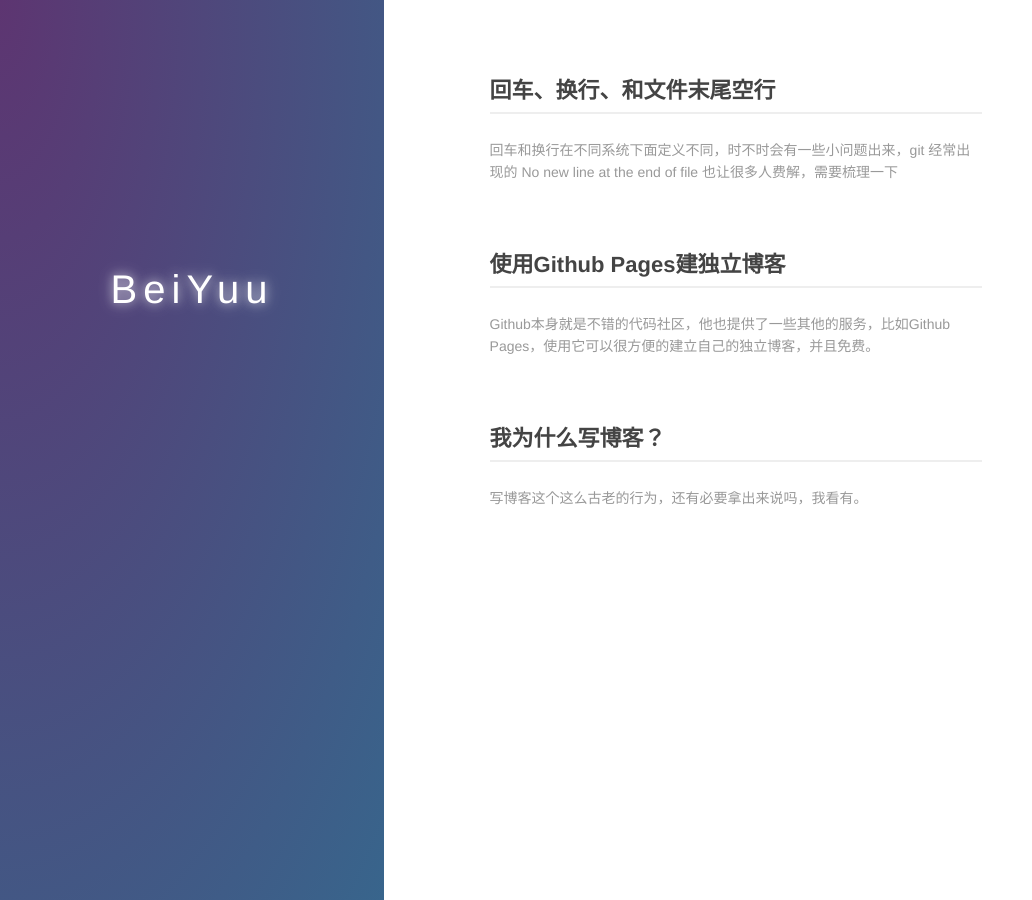
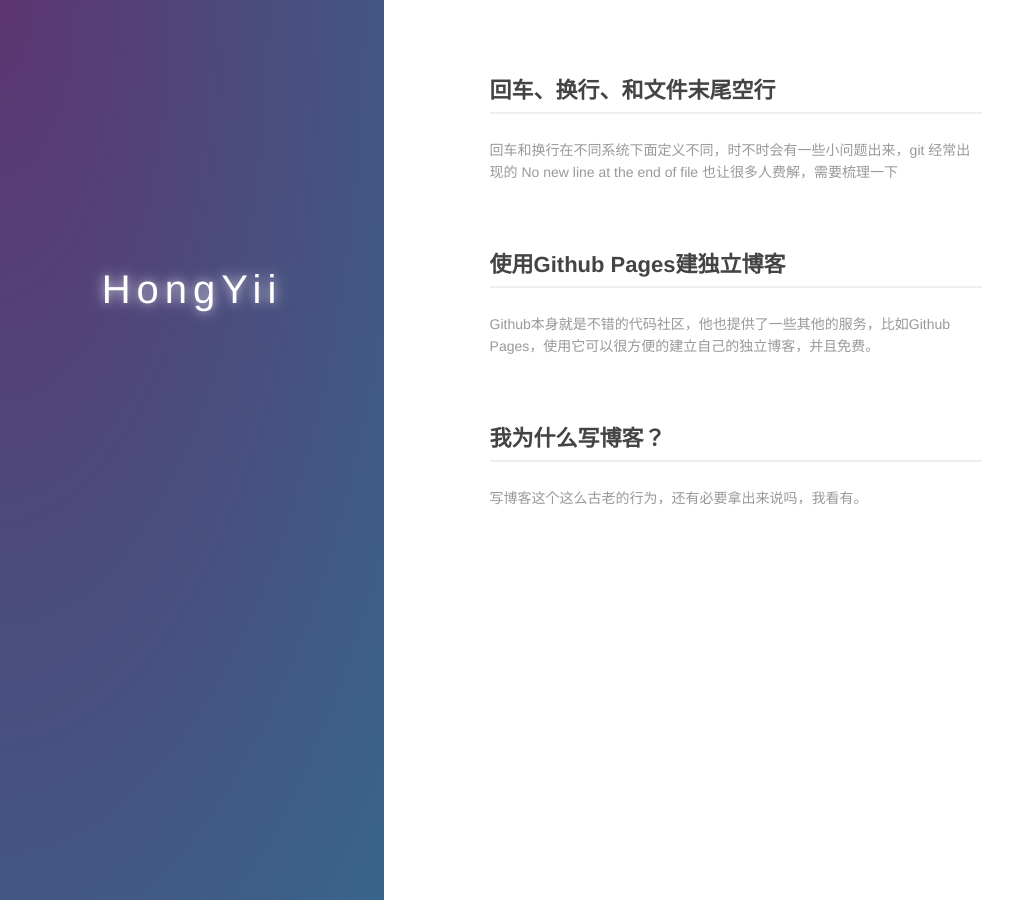
Before and after one commit to HongYii/HongYii.github.io, a Jekyll site: the page built from index.md, in a window 1280 px wide. Shown: the whole page, without its empty margins (0-1032 px from the left). Built offline with Jekyll 4.4.1, drawn with Linux system fonts in a browser that asks for light colours.

Commit message:
修改社交信息

```diff
--- a/index.md
+++ b/index.md
@@ -6,10 +6,10 @@ layout: default
   <div class="index-wrapper">
     <div class="aside">
       <div class="info-card">
-        <h1>BeiYuu</h1>
+        <h1>HongYii</h1>
         <a href="https://space.bilibili.com/7719769" target="_blank"><img src="https://www.bilibili.com/favicon.ico" alt="" width="25"/></a>
         <a href="http://www.douban.com/people/beiyuu/" target="_blank"><img src="http://www.douban.com/favicon.ico" alt="" width="22"/></a>
-        <a href="http://instagram.com/beiyuu/" target="_blank"><img src="http://d36xtkk24g8jdx.cloudfront.net/bluebar/00c6602/images/ico/favicon.ico" alt="" width="22"/></a>
+        <a href="mailto:18977940567@189.cn" target="_blank"><img src="http://mail.189.cn/favicon.ico" alt="" width="22"/></a>
       </div>
       <div id="particles-js"></div>
     </div>
```
